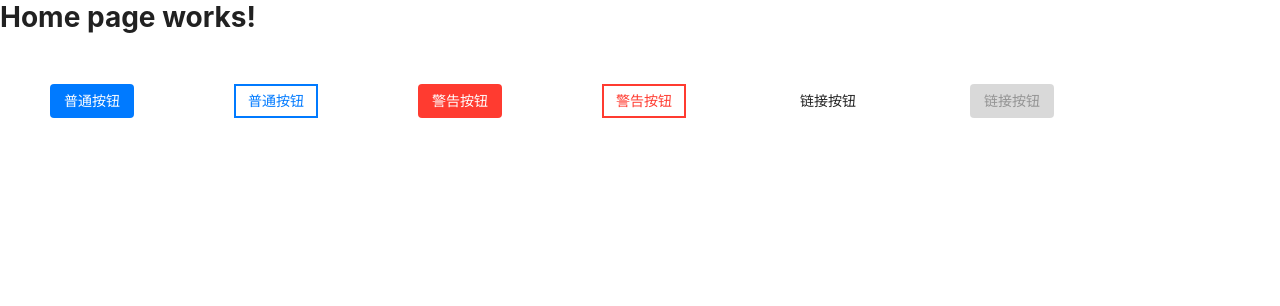
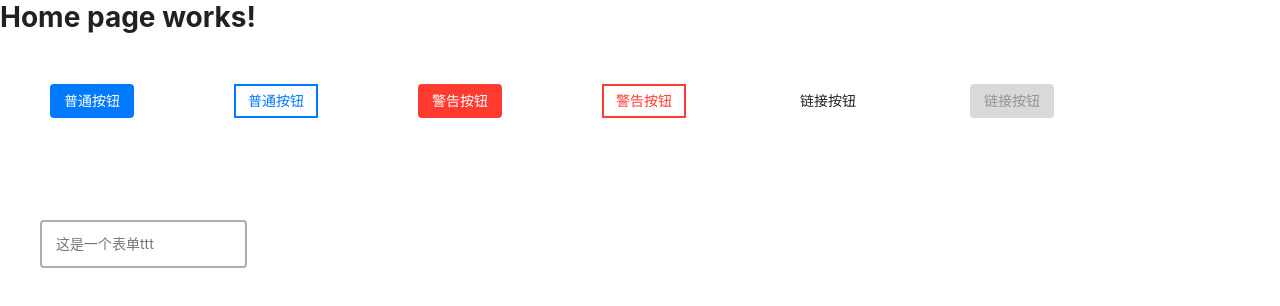
Before and after one commit to AerospaceXu/huz-ui, a React (Create React App) app: page /#/ in a window 1280 px wide. Shown: the top 306 px of the page. Built offline with nearby package versions, Linux system fonts and the light colour scheme.

Commit message:
feat: Add input component.

```diff
--- /dev/null
+++ b/src/components/Input/hooks/useInput.ts
@@ -0,0 +1,25 @@
+import { useState, useRef, useEffect } from 'react';
+
+const useInput = () => {
+  const [inputSize, setInputSize] = useState<{
+    height: number;
+    width: number;
+  }>({ width: 0, height: 0 });
+  const input = useRef<HTMLInputElement>(null);
+  useEffect(() => {
+    if (!input.current) {
+      return;
+    }
+    setInputSize({
+      width: input.current.clientWidth,
+      height: input.current.clientHeight,
+    });
+  }, [input]);
+
+  return {
+    input,
+    inputSize,
+  };
+};
+
+export default useInput;
--- /dev/null
+++ b/src/components/Input/index.tsx
@@ -0,0 +1,95 @@
+import React, {
+  useRef, useState, useEffect, useCallback,
+} from 'react';
+
+import InputWrapper from './style/base';
+
+import useInput from './hooks/useInput';
+
+interface Props {
+  value: string;
+  onChange?: (event: React.ChangeEvent<HTMLInputElement>) => void;
+}
+
+const Input: React.FC<Props> = (props) => {
+  const { value, onChange } = props;
+
+  const { input, inputSize } = useInput();
+
+  const [borderClass, setBorderClass] = useState<string>('');
+  const [fieldsetClass, setFieldsetClass] = useState<string>('');
+  const [legendClass, setLegendClass] = useState<string>('');
+  const [isFocused, setIsFocused] = useState<boolean>(false);
+  const [isHover, setIsHover] = useState<boolean>(false);
+  const hasInput = value.length > 0;
+
+  const getInputState = useCallback(() => {
+    setBorderClass(
+      isFocused
+        ? 'transparent-border'
+        : isHover
+          ? hasInput
+            ? 'transparent-border'
+            : 'hovered-border'
+          : hasInput
+            ? 'transparent-border'
+            : '',
+    );
+
+    setFieldsetClass(
+      isFocused
+        ? 'focused-fieldset'
+        : isHover
+          ? hasInput
+            ? 'hovered-fieldset'
+            : 'transparent-border'
+          : hasInput
+            ? ''
+            : 'transparent-border',
+    );
+    setLegendClass(
+      isFocused ? 'legend-up legend-color' : hasInput ? 'legend-up' : '',
+    );
+  }, [isFocused, isHover, hasInput]);
+
+  useEffect(() => {
+    getInputState();
+  }, [isFocused, hasInput, isHover]);
+
+  const handleFocus = () => {
+    setIsFocused(true);
+  };
+  const handleBlur = () => {
+    setIsFocused(false);
+  };
+  const handleInput = (e: React.ChangeEvent<HTMLInputElement>) => {
+    if (onChange) {
+      onChange(e);
+    }
+  };
+
+  return (
+    <InputWrapper inputSize={inputSize}>
+      <fieldset className={fieldsetClass}>
+        <label htmlFor="xxx">
+          <input
+            ref={input}
+            id="xxx"
+            name="xxx"
+            type="text"
+            value={value}
+            onChange={handleInput}
+            onFocus={handleFocus}
+            onBlur={handleBlur}
+            onMouseEnter={() => setIsHover(true)}
+            onMouseLeave={() => setIsHover(false)}
+          />
+        </label>
+        <legend className={legendClass}>这是一个表单ttt</legend>
+      </fieldset>
+      <div className={`input-border ${borderClass}`} />
+    </InputWrapper>
+  );
+};
+
+export default Input;
--- /dev/null
+++ b/src/components/Input/style/base.tsx
@@ -0,0 +1,107 @@
+import styled from 'styled-components';
+
+import color from '../../../lib/styles/color';
+
+interface StyleProps {
+  inputSize: {
+    width: number;
+    height: number;
+  };
+}
+
+const InputWrapper = styled.div<StyleProps>`
+  margin: 40px;
+  width: 200px;
+  height: auto;
+
+  position: relative;
+  display: flex;
+
+  > .input-border {
+    position: absolute;
+    left: 0;
+    top: ${(p) => p.inputSize.height / 2}px;
+    width: ${(p) => p.inputSize.width + 18}px;
+    height: calc(100% - ${(p) => p.inputSize.height / 2}px);
+    border-radius: 4px;
+    border: 2px solid rgba(0, 0, 0, 0.32);
+
+    pointer-events: none;
+    transition: 125ms linear;
+
+    &.transparent-border {
+      border-color: transparent;
+    }
+
+    &.hovered-border {
+      border-color: rgba(0, 0, 0, 0.54);
+    }
+  }
+
+  > fieldset {
+    border-radius: 4px;
+    border: 2px solid rgba(0, 0, 0, 0.32);
+    padding: 10px;
+    padding-top: 0;
+
+    position: relative;
+
+    display: flex;
+
+    &.focused-fieldset {
+      border-color: ${color.light.blue};
+    }
+
+    &.hovered-fieldset {
+      border-color: rgba(0, 0, 0, 0.54);
+    }
+
+    &.transparent-border {
+      border-color: transparent;
+    }
+
+    > legend {
+      width: auto;
+      height: ${(p) => p.inputSize.height}px;
+      padding: 0 4px;
+
+      transform: translateY(100%);
+
+      font-size: 14px;
+      line-height: ${(p) => p.inputSize.height}px;
+      color: rgba(0, 0, 0, 0.54);
+      text-align: left;
+
+      transition: 125ms linear;
+
+      pointer-events: none;
+
+      &.legend-up {
+        font-size: 12px;
+        transform: translateY(0);
+      }
+
+      &.legend-color {
+        color: ${color.light.blue};
+      }
+    }
+
+    > label {
+      display: block;
+      width: auto;
+      height: auto;
+      display: flex;
+
+      > input {
+        padding: 4px 4px;
+        border: none;
+        outline: none;
+
+        font-size: 14px;
+        color: rgba(0, 0, 0, 0.87);
+      }
+    }
+  }
+`;
+
+export default InputWrapper;
--- a/src/views/Home.tsx
+++ b/src/views/Home.tsx
@@ -1,8 +1,13 @@
-import React from 'react';
+import React, { useState } from 'react';
 
 import Button from '../components/Button';
+import Input from '../components/Input';
 
-const Home: React.FC = () => (
+const Home: React.FC = () => {
+  const [value, setValue] = useState<string>('');
+  const handleInputChange = (e: React.ChangeEvent<HTMLInputElement>) =>
+    setValue(e.target.value);
+  return (
     <div>
       <h1>Home page works!</h1>
       <Button>普通按钮</Button>
@@ -12,16 +17,13 @@ const Home: React.FC = () => (
         警告按钮
       </Button>
       <Button type="link">链接按钮</Button>
-    <Button
-      type="danger"
-      disable
-      onClick={() => {
-        console.log('我点击了');
-      }}
-    >
+      <Button type="danger" disable>
         链接按钮
       </Button>
+      <br />
+      <Input value={value} onChange={handleInputChange} />
     </div>
   );
+};
 
 export default Home;
```
Also changed, not shown: .eslintrc.js. Lines whose indentation alone changed are shown as unchanged.
